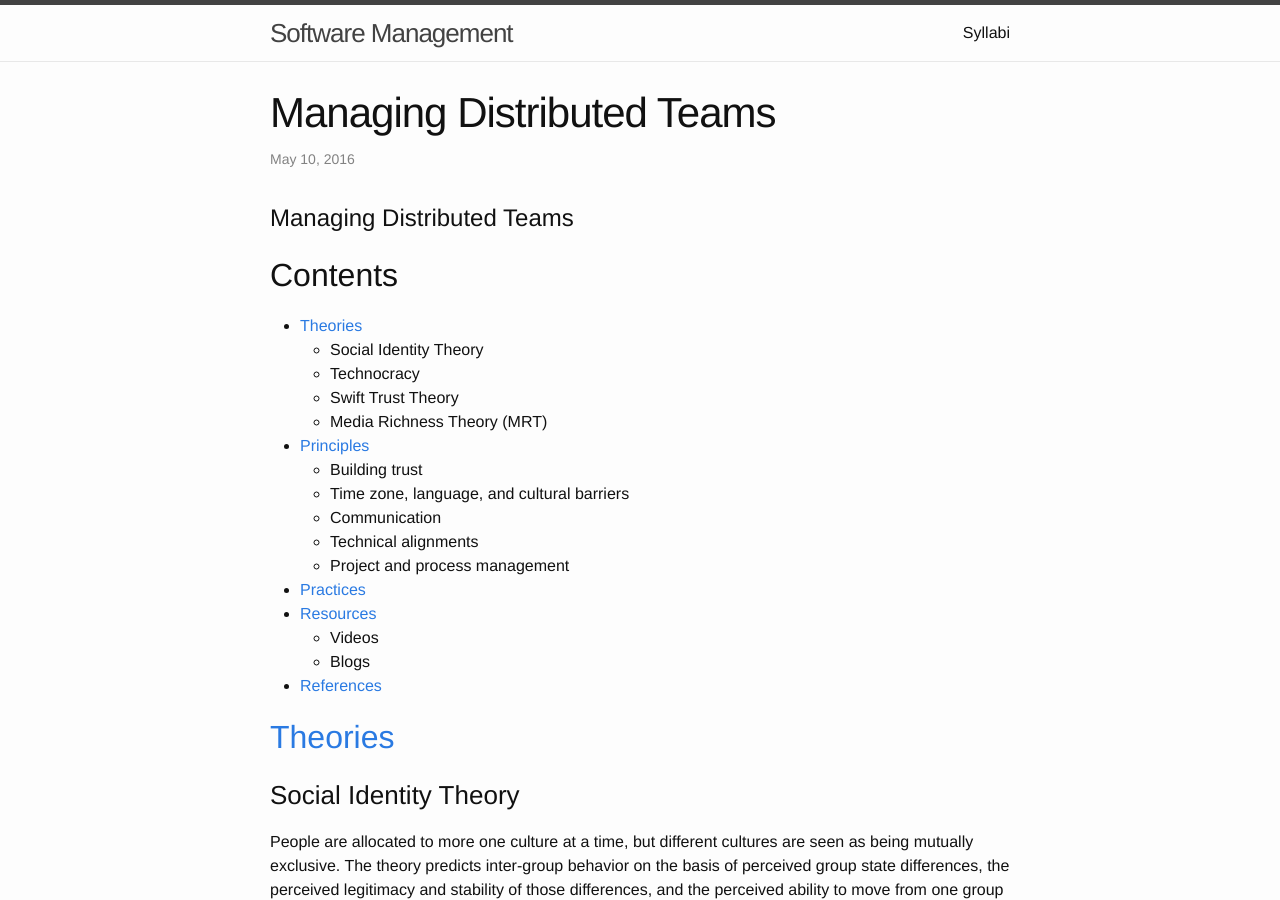
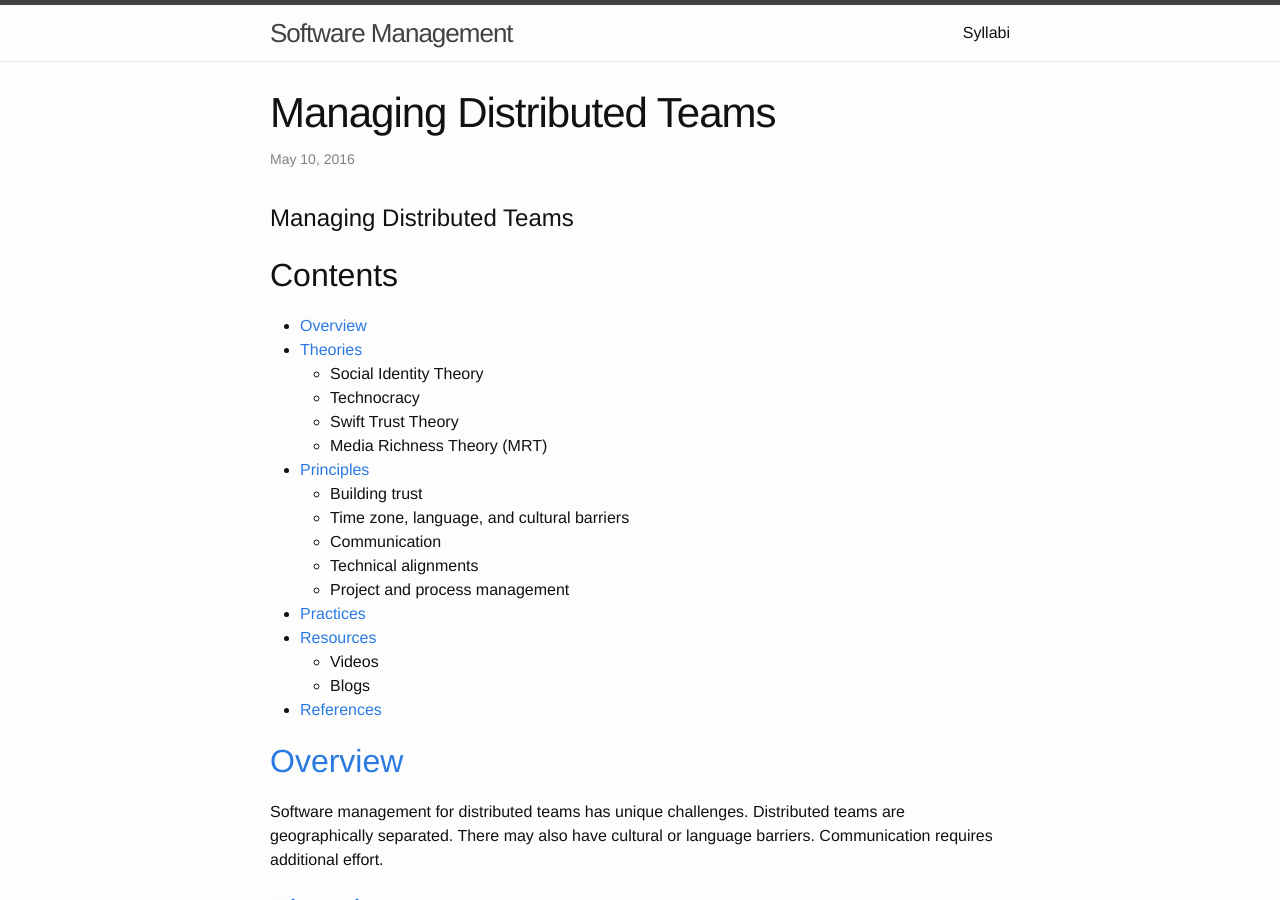
Before and after one commit to css566/css566.github.io, a Jekyll site: the page built from _posts/2016-05-10-Managing_Distributed_Teams.md, in a window 1280 px wide and 900 px high. Built offline with Jekyll 4.4.1, drawn with Linux system fonts in a browser that asks for light colours; comment, search, counter and statistics services are not loaded.

Commit message:
Update 2016-05-10-Managing_Distributed_Teams.md
Added overview

```diff
--- a/_posts/2016-05-10-Managing_Distributed_Teams.md
+++ b/_posts/2016-05-10-Managing_Distributed_Teams.md
@@ -8,7 +8,7 @@ Managing Distributed Teams
 ===
 
 <h2>Contents</h2>
-
+* <a href="#overview">Overview</a>
 * <a href="#theories">Theories</a>
   * Social Identity Theory
   * Technocracy
@@ -25,6 +25,9 @@ Managing Distributed Teams
   * Videos
   * Blogs
 * <a href="#references">References</a>
+
+<h2><a name="overview">Overview</a></h2>
+Software management for distributed teams has unique challenges.  Distributed teams are geographically separated.  There may also have cultural or language barriers. Communication requires additional effort.
 
 <h2><a name="theories">Theories</a></h2>
 <h3>Social Identity Theory</h3>
```
